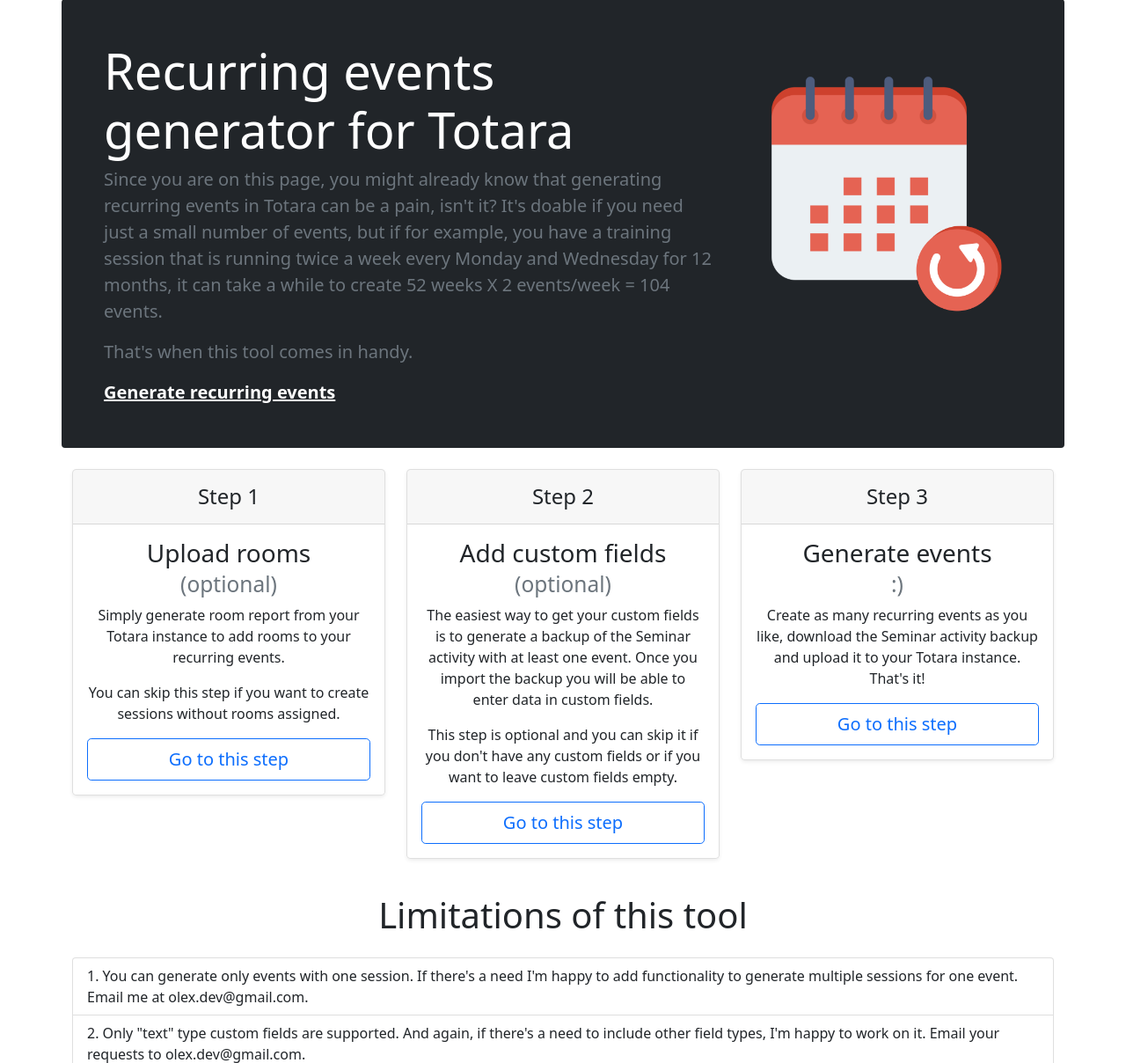
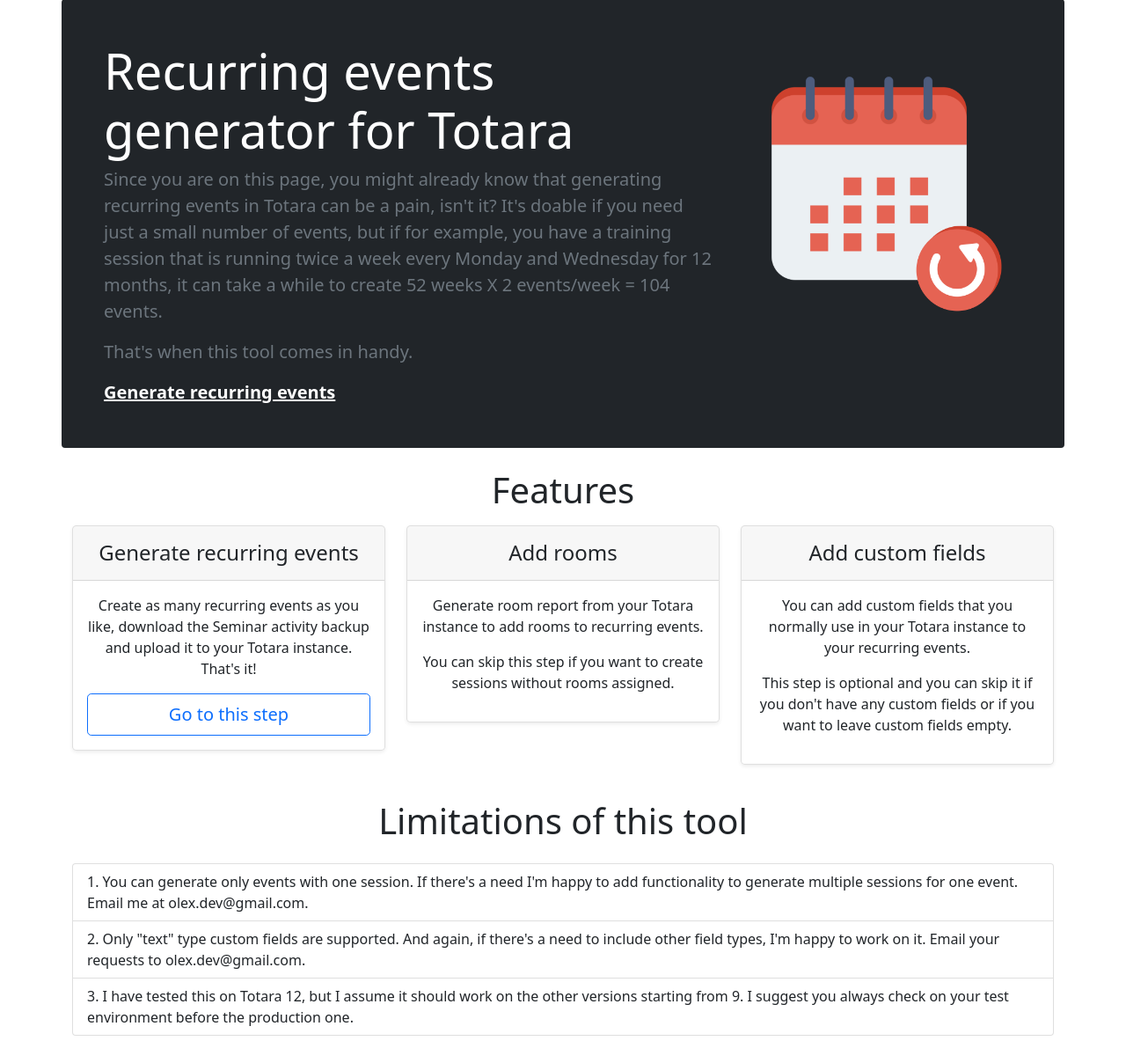
Before and after one commit to meshechko/totara_import_seminar_events, a Flask app: page / in a window 1280 px wide. Shown: the part 112-1320 px from the top of the page at 88% size. Run offline with Flask 2, Linux system fonts and the light colour scheme; some libraries are stand-ins or nearby versions.

Commit message:
Updated home page

```diff
--- a/templates/index.html
+++ b/templates/index.html
@@ -11,45 +11,42 @@
    </div>
    <div class="col-md-4"><img class="img-fluid" src="{{ url_for('static', filename='img/recurring-events-icon.png') }}"></div>
 </div>
+<h2 class="display-6 text-center mb-3">Features</h2>
 <div class="row row-cols-1 row-cols-md-3 mb-3 text-center">
    <div class="col">
       <div class="card mb-4 rounded-3 shadow-sm">
          <div class="card-header py-3">
-            <h4 class="my-0 fw-normal">Step 1</h4>
+            <h4 class="my-0 fw-normal">Generate recurring events</h4>
          </div>
          <div class="card-body">
-            <h3 class="card-title pricing-card-title">Upload rooms<br><small class="text-muted fw-light">(optional)</small></h3>
-            <p>Simply generate  room report from your Totara instance to add rooms to your recurring events.</p>
-            <p>You can skip this step if you want to create sessions without rooms assigned.</p>
-            <a href="{{ url_for('upload_rooms') }}" class="w-100 btn btn-lg btn-outline-primary">Go to this step</a>
+            <p>Create as many recurring events as you like, download the Seminar activity backup and upload it to your Totara instance. That's it!</p>
+            <a href="{{ url_for('create_recurring_events') }}" class="w-100 btn btn-lg btn-outline-primary">Go to this step</a>
          </div>
       </div>
    </div>
    <div class="col">
       <div class="card mb-4 rounded-3 shadow-sm">
          <div class="card-header py-3">
-            <h4 class="my-0 fw-normal">Step 2</h4>
+            <h4 class="my-0 fw-normal">Add rooms</h4>
          </div>
          <div class="card-body">
-            <h3 class="card-title pricing-card-title">Add custom fields<br><small class="text-muted fw-light">(optional)</small></h3>
-            <p>The easiest way to get your custom fields is to generate a backup of the Seminar activity with at least one event. Once you import the backup you will be able to enter data in custom fields.</p>
-            <p>This step is optional and you can skip it if you don't have any custom fields or if you want to leave custom fields empty.</p>
-            <a href="{{ url_for('upload_backup') }}" class="w-100 btn btn-lg btn-outline-primary">Go to this step</a>
+            <p>Generate room report from your Totara instance to add rooms to recurring events.</p>
+            <p>You can skip this step if you want to create sessions without rooms assigned.</p>
          </div>
       </div>
    </div>
    <div class="col">
       <div class="card mb-4 rounded-3 shadow-sm">
          <div class="card-header py-3">
-            <h4 class="my-0 fw-normal">Step 3</h4>
+            <h4 class="my-0 fw-normal">Add custom fields</h4>
          </div>
          <div class="card-body">
-            <h3 class="card-title pricing-card-title">Generate events<br><small class="text-muted fw-light">:)</small></h3>
-            <p>Create as many recurring events as you like, download the Seminar activity backup and upload it to your Totara instance. That's it!</p>
-            <a href="{{ url_for('create_recurring_events') }}" class="w-100 btn btn-lg btn-outline-primary">Go to this step</a>
+            <p>You can add custom fields that you normally use in your Totara instance to your recurring events.</p>
+            <p>This step is optional and you can skip it if you don't have any custom fields or if you want to leave custom fields empty.</p>
          </div>
       </div>
    </div>
+
 </div>
 <h2 class="display-6 text-center mb-4">Limitations of this tool</h2>
 <ol class="list-group list-group-numbered">
```
